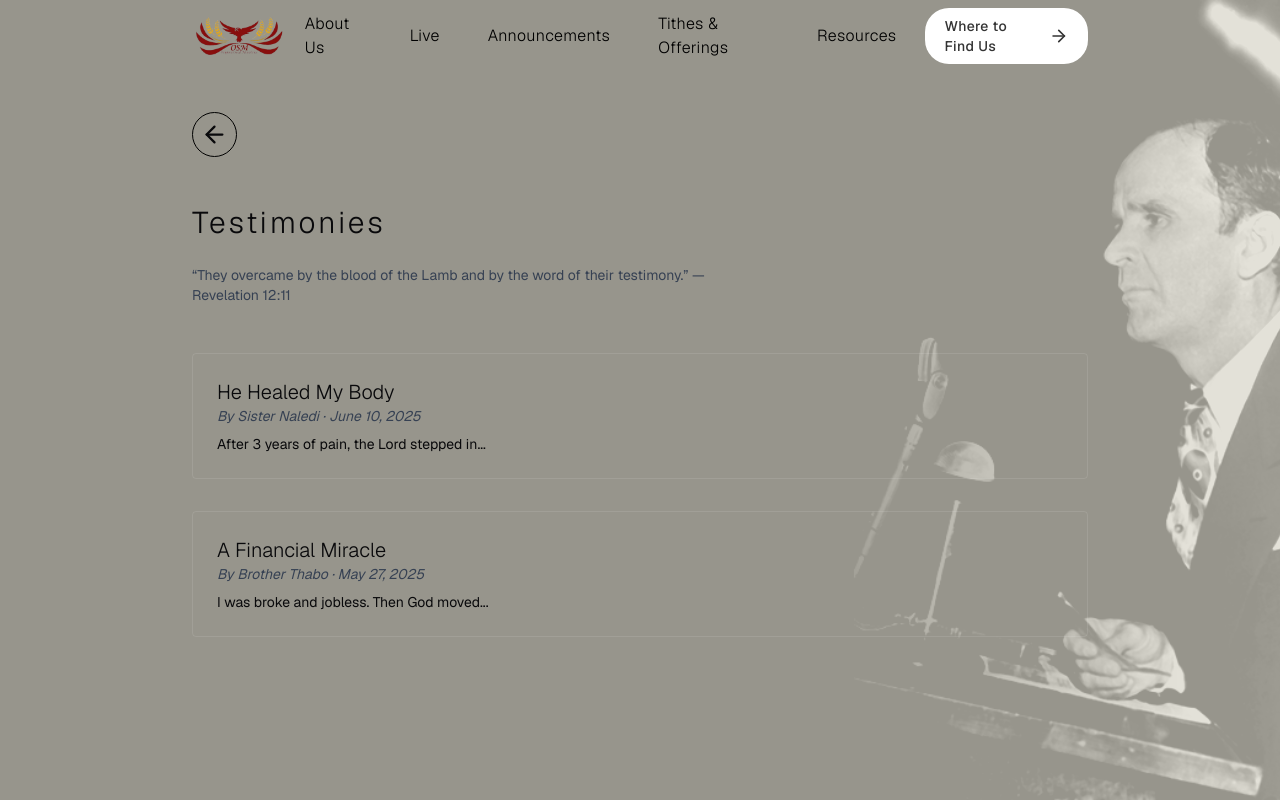
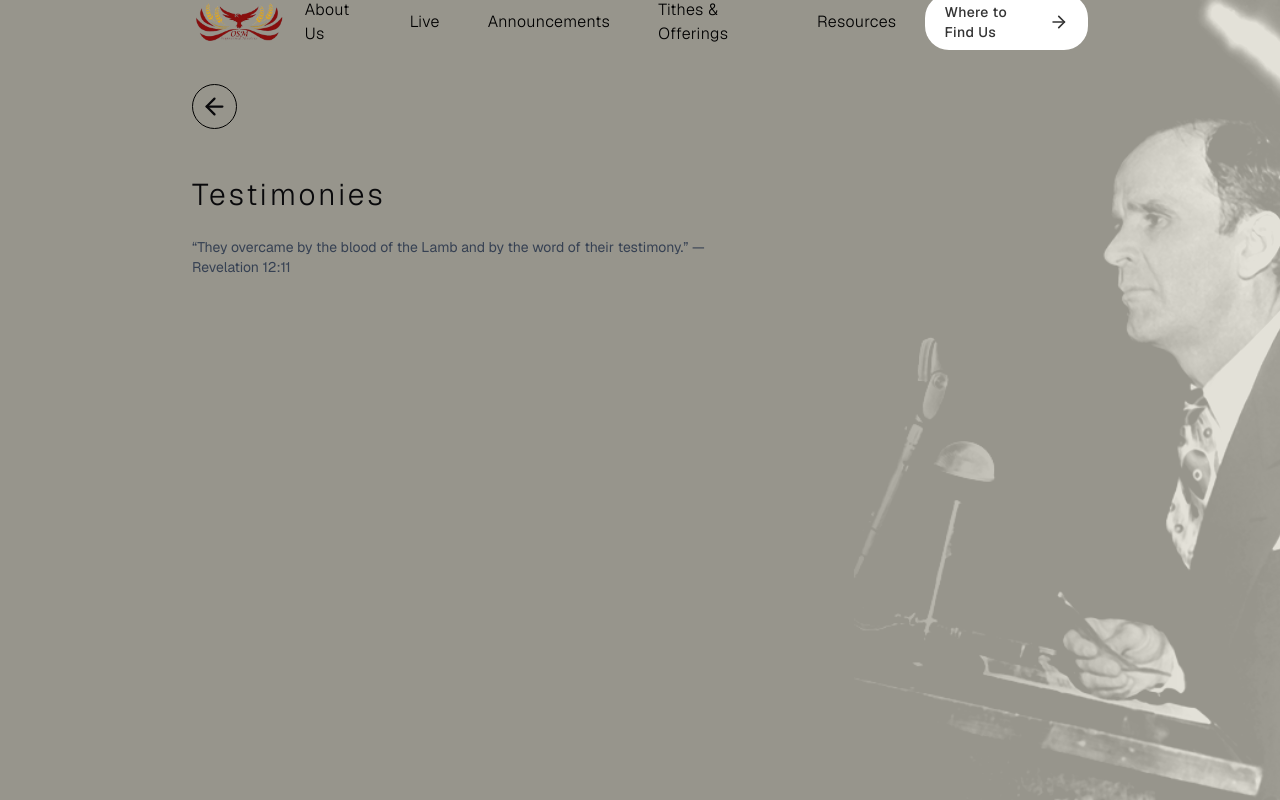
Before and after one commit to quseop/church-website, a Next.js app: page /resources/testimonies in a window 1280 px wide. Built offline with nearby package versions, Linux system fonts and the light colour scheme.

Commit message:
Removed Fake Testimonies

```diff
--- a/src/components/pages/resources/testimonies/testimonies.tsx
+++ b/src/components/pages/resources/testimonies/testimonies.tsx
@@ -9,22 +9,7 @@ type Testimony = {
     date: string;
 };
 
-const testimonies: Testimony[] = [
-    {
-        title: "He Healed My Body",
-        author: "Sister Naledi",
-        slug: "he-healed-my-body",
-        preview: "After 3 years of pain, the Lord stepped in...",
-        date: "June 10, 2025",
-    },
-    {
-        title: "A Financial Miracle",
-        author: "Brother Thabo",
-        slug: "financial-miracle",
-        preview: "I was broke and jobless. Then God moved...",
-        date: "May 27, 2025",
-    },
-];
+const testimonies: Testimony[] = [];
 
 export default function TestimoniesList() {
     return (
```
